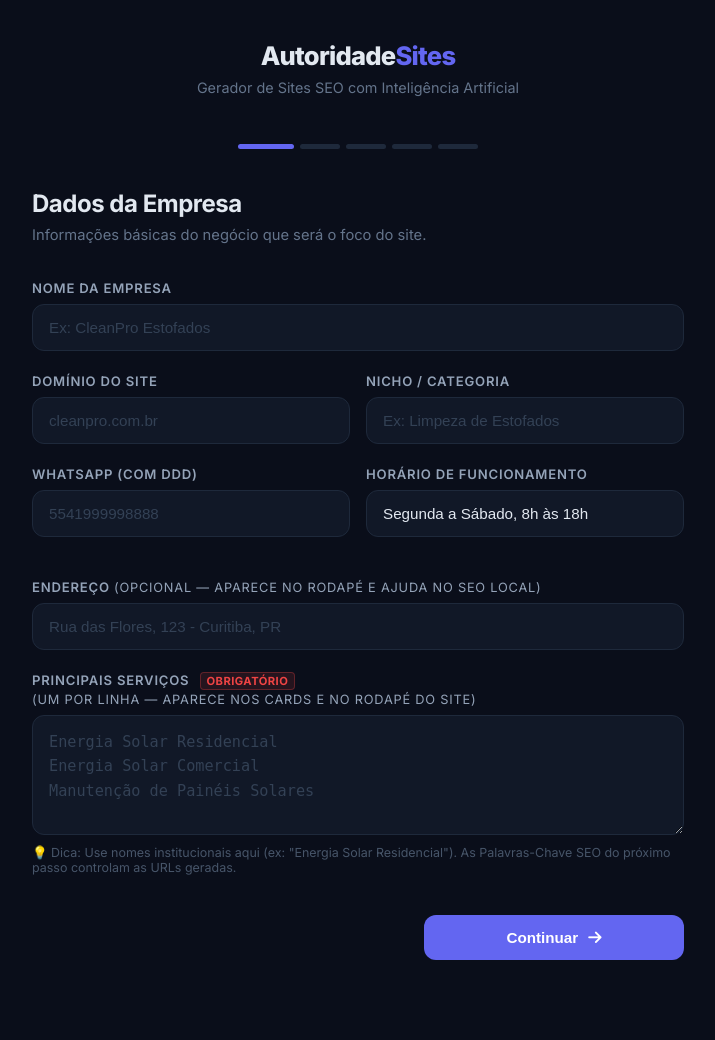
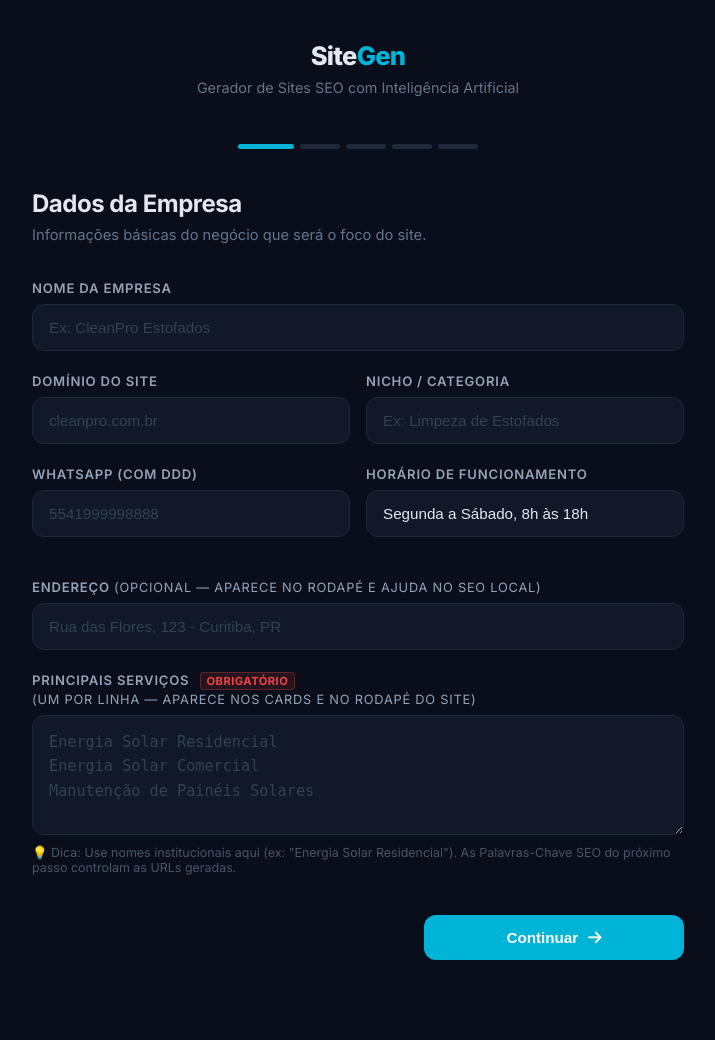
Before and after one commit to lausantosdev/autoridade-sites, a FastAPI app: page / in a window 1280 px wide. Shown: the whole page, without its empty margins (282-997 px from the left). Run offline with FastAPI, Linux system fonts and the light colour scheme.

Commit message:
feat(ui): rebranding visual global para SiteGen e nova paleta cyan

```diff
--- a/core/openrouter_client.py
+++ b/core/openrouter_client.py
@@ -84,7 +84,7 @@ class OpenRouterClient:
                         response_format={"type": "json_object"},
                         extra_headers={
                             "HTTP-Referer": "https://autoridade-sites.local",
-                            "X-Title": "Autoridade Sites SEO Generator"
+                            "X-Title": "SiteGen SEO Generator"
                         }
                     )
 
@@ -157,7 +157,7 @@ class OpenRouterClient:
                     ],
                     extra_headers={
                         "HTTP-Referer": "https://autoridade-sites.local",
-                        "X-Title": "Autoridade Sites SEO Generator"
+                        "X-Title": "SiteGen SEO Generator"
                     }
                 )
 
--- a/frontend/index.html
+++ b/frontend/index.html
@@ -4,7 +4,7 @@
 <head>
     <meta charset="UTF-8">
     <meta name="viewport" content="width=device-width, initial-scale=1.0">
-    <title>Autoridade Sites — Gerador SEO com IA</title>
+    <title>SiteGen — Gerador SEO com IA</title>
     <link rel="preconnect" href="https://fonts.googleapis.com">
     <link href="https://fonts.googleapis.com/css2?family=Inter:wght@300;400;500;600;700;800&display=swap"
         rel="stylesheet">
@@ -47,7 +47,7 @@
         }
 
         .app-logo span {
-            color: #6366f1;
+            color: #00b4d8;
         }
 
         .app-tagline {
@@ -72,7 +72,7 @@
         }
 
         .step-dot.active {
-            background: #6366f1;
+            background: #00b4d8;
             width: 56px;
         }
 
@@ -308,20 +308,20 @@
         }
 
         .btn-next {
-            background: #6366f1;
+            background: #00b4d8;
             color: white;
             flex: 1;
             max-width: 260px;
         }
 
         .btn-next:hover {
-            background: #4f46e5;
+            background: #0096c7;
             transform: translateY(-1px);
-            box-shadow: 0 4px 15px rgba(99, 102, 241, 0.3);
+            box-shadow: 0 4px 15px rgba(0, 180, 216, 0.3);
         }
 
         .btn-generate {
-            background: linear-gradient(135deg, #6366f1, #8b5cf6);
+            background: linear-gradient(135deg, #00b4d8, #48CAE4);
             color: white;
             width: 100%;
             padding: 18px;
@@ -609,7 +609,7 @@
     <div class="app">
         <!-- Header -->
         <div class="app-header">
-            <div class="app-logo">Autoridade<span>Sites</span></div>
+            <div class="app-logo">Site<span>Gen</span></div>
             <div class="app-tagline">Gerador de Sites SEO com Inteligência Artificial</div>
         </div>
 
--- a/generate.py
+++ b/generate.py
@@ -1,5 +1,5 @@
 """
-Autoridade Sites - Orquestrador Principal (CLI)
+SiteGen - Orquestrador Principal (CLI)
 
 Uso:
     python generate.py                   # Executa todo o pipeline
@@ -34,7 +34,7 @@ from core.output_builder import setup_output_dir, generate_fallback_index
 
 
 def main():
-    parser = argparse.ArgumentParser(description="Autoridade Sites - Gerador de Sites SEO com IA")
+    parser = argparse.ArgumentParser(description="SiteGen - Gerador de Sites SEO com IA")
     parser.add_argument('--config', default='config.yaml', help='Arquivo de configuração')
     parser.add_argument('--step', choices=['mix', 'sitemap', 'topics', 'image', 'home', 'pages', 'validate', 'all'],
                         default='all', help='Passo específico a executar')
@@ -42,7 +42,7 @@ def main():
     args = parser.parse_args()
 
     print("\n" + "=" * 60)
-    print("  🚀 AUTORIDADE SITES - Gerador de Sites SEO com IA")
+    print("  🚀 SITEGEN - Gerador de Sites SEO com IA")
     print("=" * 60 + "\n")
 
     start_time = time.time()
--- a/server.py
+++ b/server.py
@@ -1,5 +1,5 @@
 """
-Autoridade Sites - Backend Server (FastAPI)
+SiteGen - Backend Server (FastAPI)
 Serve o frontend wizard e executa o pipeline via WebSocket
 """
 import os
@@ -38,7 +38,7 @@ from core.logger import get_logger
 logger = get_logger(__name__)
 
 
-app = FastAPI(title="Autoridade Sites SEO Generator")
+app = FastAPI(title="SiteGen SEO Generator")
 
 # Estado global das gerações
 generations = {}
@@ -429,6 +429,6 @@ def _build_config(data: dict) -> dict:
 
 
 if __name__ == "__main__":
-    print("\n🚀 Autoridade Sites - Server")
+    print("\n🚀 SiteGen - Server")
     print("   Abra http://localhost:8000 no navegador\n")
     uvicorn.run(app, host="0.0.0.0", port=8000)
--- a/templates/index.html
+++ b/templates/index.html
@@ -246,7 +246,7 @@
             </div>
             <div class="footer-bottom">
                 <span>© <span data-dinamico="ano">{{ano}}</span> <span data-dinamico="empresa_nome">{{empresa_nome}}</span>. Todos os direitos reservados.</span>
-                <a href="#" target="_blank" rel="noopener">AUTORIDADE DIGITAL</a>
+                <a href="#" target="_blank" rel="noopener">SITEGEN</a>
             </div>
         </div>
     </footer>
--- a/templates/page.html
+++ b/templates/page.html
@@ -266,7 +266,7 @@
             </div>
             <div class="footer-bottom">
                 <span>© {{ano}} {{empresa_nome}}. Todos os direitos reservados.</span>
-                <a href="#" target="_blank" rel="noopener">AUTORIDADE DIGITAL</a>
+                <a href="#" target="_blank" rel="noopener">SITEGEN</a>
             </div>
         </div>
     </footer>
```
Also changed, not shown: other parts of frontend/index.html (+17 -17 lines), dashboard/index.html (+10 -10 lines).
